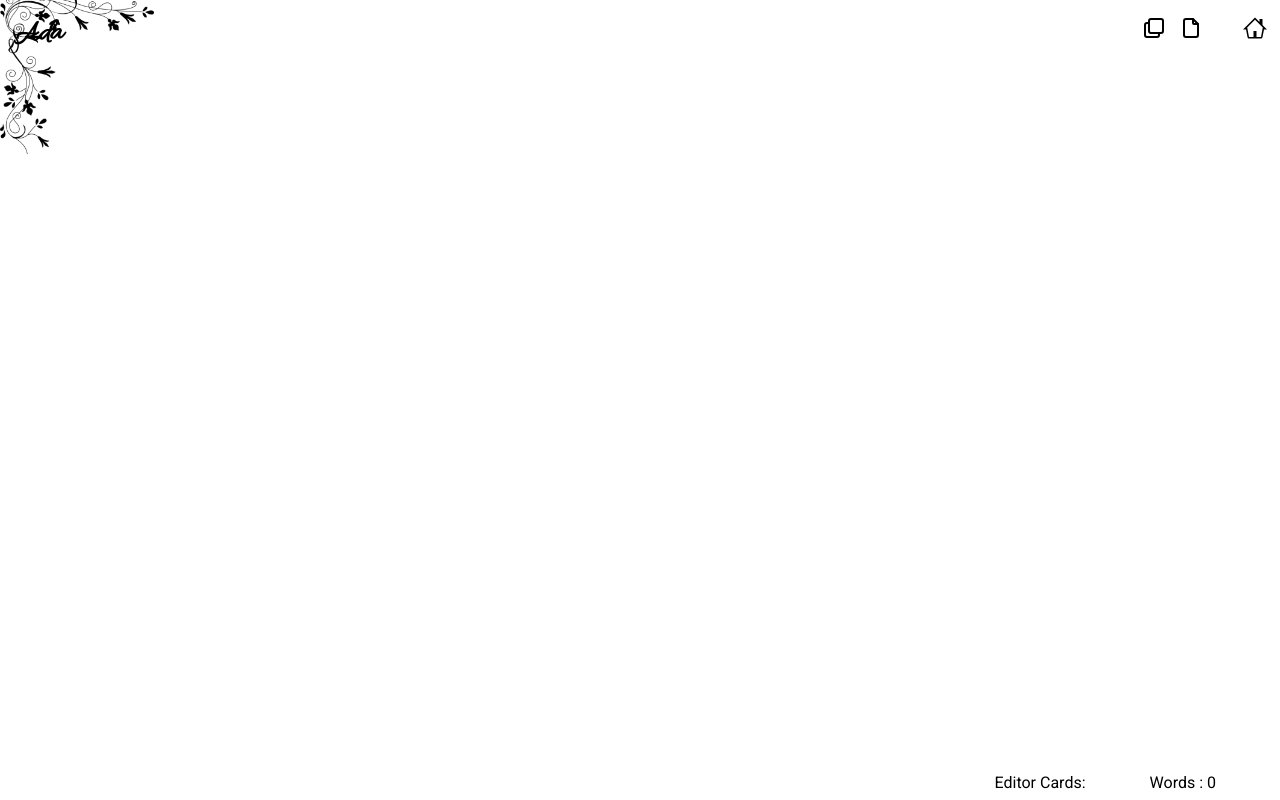
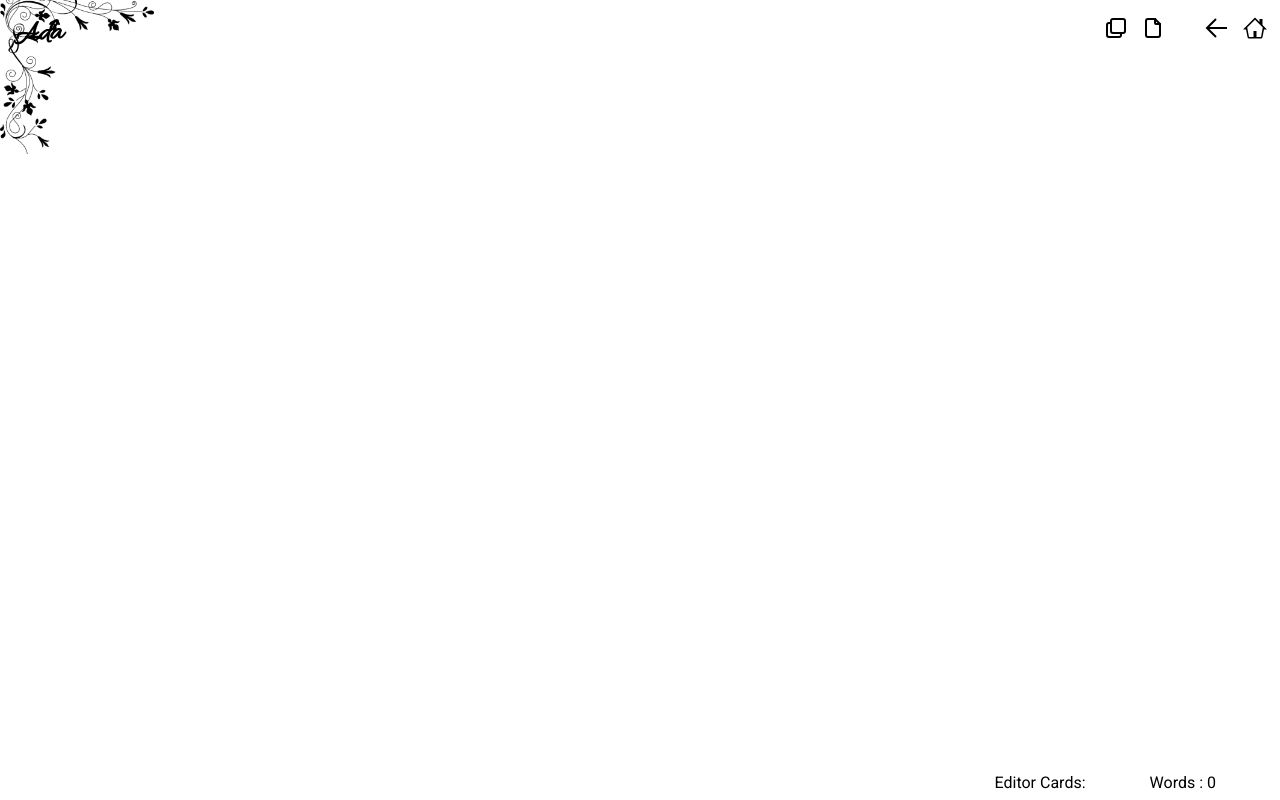
Before and after one commit to tintincita/FilRougeM2i-Front, a React (Create React App) app: page /editor/1 in a window 1280 px wide. Built offline with nearby package versions, Linux system fonts and the light colour scheme; no server answers.

Commit message:
feat(header): add button to redirect to previous page

```diff
--- a/src/components/header-navbar/header/header.component.tsx
+++ b/src/components/header-navbar/header/header.component.tsx
@@ -1,7 +1,9 @@
 import { NavBar } from "../navbar/navbar.component";
+import {GoHome} from "react-icons/go";
+import {GrLinkPrevious} from "react-icons/gr";
 import "./header.css";
 const logo = require("./logo.png");
-import {GoHome} from "react-icons/go";
+
 
 interface HeaderProps {
   className?: string;
@@ -14,6 +16,10 @@ export const Header: React.FC<HeaderProps> = ({ className, id }) => {
     window.location.href = "/workspace";
   }
 
+  function previous () {
+    window.history.back();
+  }
+
   return (
     <div className="header">
       <img src={logo} alt="logo" className="header_logo" />
@@ -24,6 +30,9 @@ export const Header: React.FC<HeaderProps> = ({ className, id }) => {
       <button className="goHome" onClick={goToWorkspace}>
         <GoHome />
       </button>
+      <button className="previous" onClick={previous}>
+        <GrLinkPrevious />
+      </button>
     </div>
   );
 };
--- a/src/components/header-navbar/header/header.css
+++ b/src/components/header-navbar/header/header.css
@@ -20,6 +20,19 @@
   position: fixed;
   top: 0;
   right:0;
+  color: black;
+  border: none;
+  background-color: #ffffff;
+  font-size: x-large;
+  margin-top: 2vh;
+  margin-right: 1vw;
+  z-index: 1;
+}
+
+.previous {
+  position: fixed;
+  top: 0;
+  right:3vw;
   color: black;
   border: none;
   background-color: #ffffff;
@@ -59,7 +72,7 @@
   font-size: x-large;
   display: flex;
   flex-direction: row;
-  right: 5vw;
+  right: 8vw;
 }
 
 /* css style for editor page */
```
